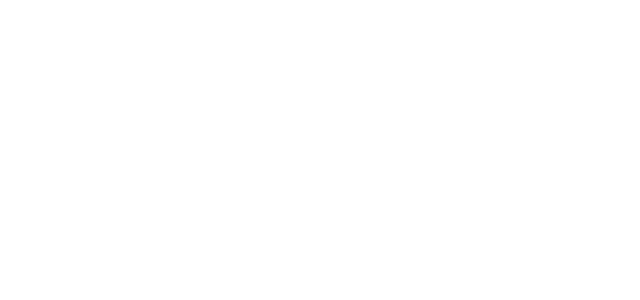
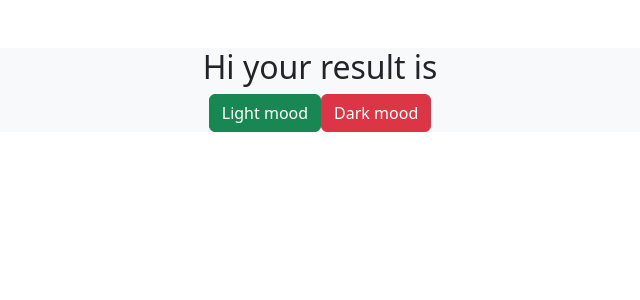
Before and after one commit to Ruhulcse/lets-try, a React (Create React App) app: page / in a window 1280 px wide. Shown: the top 300 px of the page, without its empty margins (320-960 px from the left). Built offline with nearby package versions, Linux system fonts and the light colour scheme.

Commit message:
hooks introductions

```diff
--- a/package.json
+++ b/package.json
@@ -6,6 +6,7 @@
     "@testing-library/jest-dom": "^5.16.4",
     "@testing-library/react": "^13.3.0",
     "@testing-library/user-event": "^13.5.0",
+    "bootstrap": "^5.2.0",
     "react": "^18.2.0",
     "react-dom": "^18.2.0",
     "react-scripts": "5.0.1",
--- a/src/App.js
+++ b/src/App.js
@@ -1,20 +1,13 @@
 import "./App.css";
+import Counter from "./components/Counter";
 
 function App() {
   // const name = "Ruhul";
-  return <div className="App"></div>;
+  return (
+    <div className="App">
+      <Counter />
+    </div>
+  );
 }
 
 export default App;
-
-// const test=(a,b)=>{
-// console.log(a+b);
-// }
-
-// const obj = {
-//   name: "Ruhul",
-//   Id: "123",
-// };
-// const { name, id } = obj;
-// console.log(name);
-// console.log(id);
--- /dev/null
+++ b/src/components/Counter.jsx
@@ -0,0 +1,51 @@
+import React, { useState } from "react";
+
+function Counter() {
+  const [isDark, setDark] = useState(false);
+
+  function clickMe() {
+    console.log("clicked");
+    setDark(false);
+    // console.log(increment);
+  }
+  function decrement() {
+    setDark(true);
+  }
+  return (
+    <>
+      {!isDark ? (
+        <>
+          <div class="container mt-5 bg-light">
+            <h2>Hi your result is </h2>
+            <button type="button" class="btn btn-success" onClick={clickMe}>
+              Light mood
+            </button>
+            <button type="button" class="btn btn-danger" onClick={decrement}>
+              Dark mood
+            </button>
+          </div>
+        </>
+      ) : (
+        <>
+          <div class="container mt-5 bg-dark">
+            <h2>Hi your result is </h2>
+            <button type="button" class="btn btn-success" onClick={clickMe}>
+              Light mood
+            </button>
+            <button type="button" class="btn btn-danger" onClick={decrement}>
+              Dark mood
+            </button>
+          </div>
+        </>
+      )}
+    </>
+  );
+}
+
+export default Counter;
+
+//const increment = 0;
+
+// const click = () => {
+//  increment = increment+1
+// };
```
Also changed, not shown: src/index.js (+7 -6 lines), 1 other file (tests, documents, lock files or other folders).
